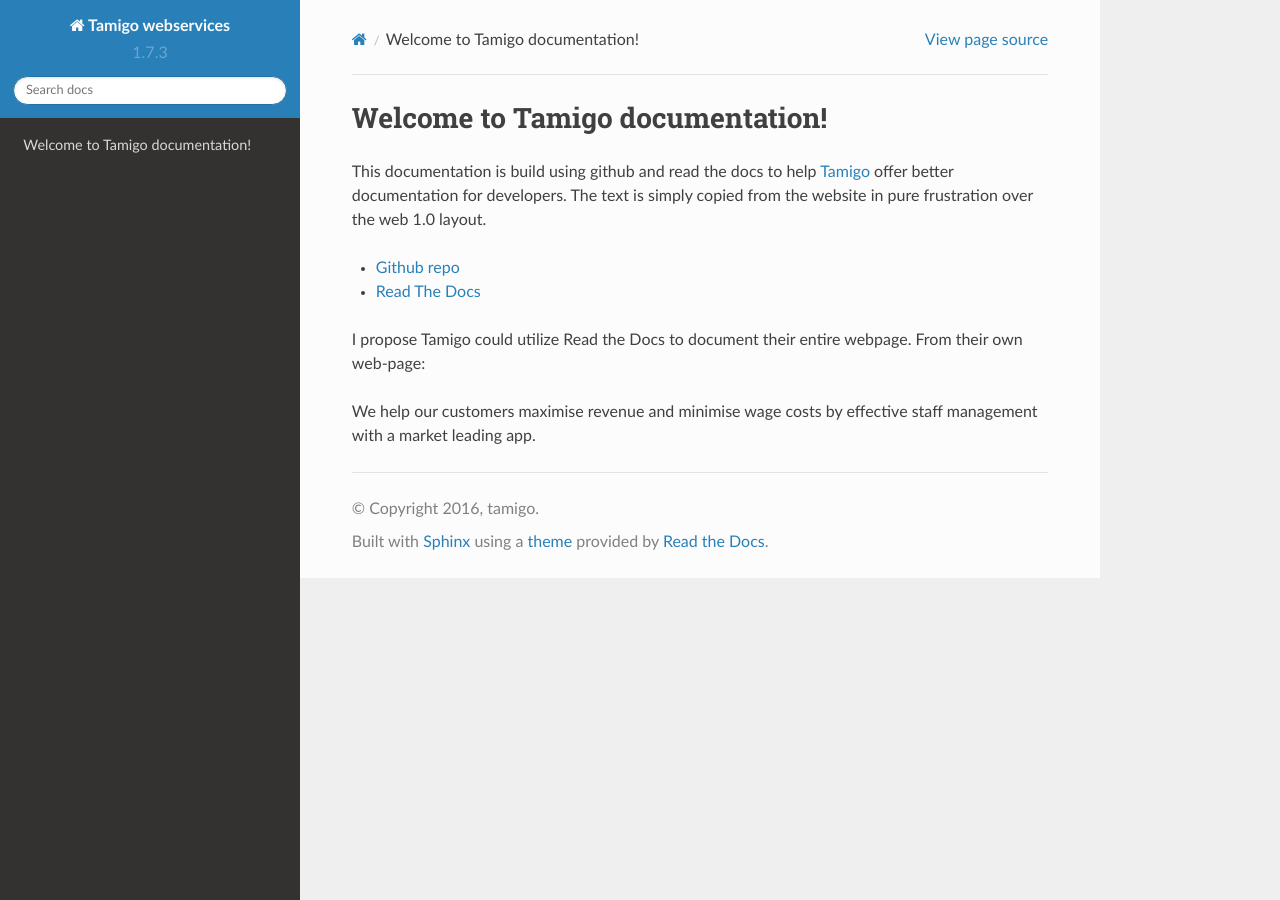
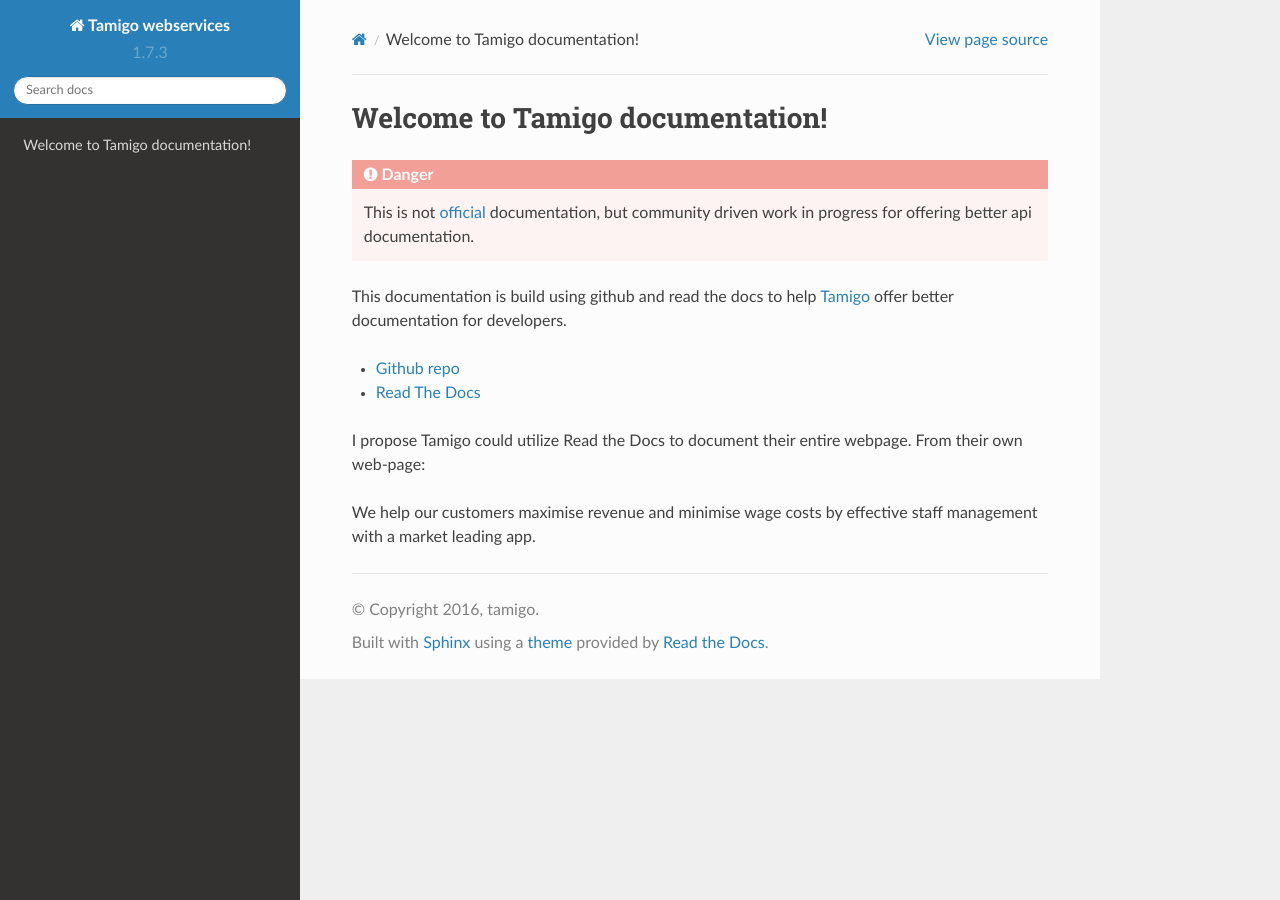
Before and after one commit to alexbjorlig/tamigo_docs, a Sphinx documentation site: the page built from docs/index.rst, in a window 1280 px wide. Built offline with Sphinx 7.4.7 and the Read the Docs theme 2.0.0, drawn with Linux system fonts in a browser that asks for light colours; pages that are not in the unit, such as notebooks, are missing from menus.

Commit message:
added warnings to inform users this is not official documentation

```diff
--- a/docs/index.rst
+++ b/docs/index.rst
@@ -6,7 +6,9 @@
 Welcome to Tamigo documentation!
 ==============================================
 
-This documentation is build using github and read the docs to help `Tamigo <http://tamigo.com>`_ offer better documentation for developers. The text is simply copied from the website in pure frustration over the web 1.0 layout.
+.. danger:: This is not `official <http://www.tamigo.dk/andet/api-dokumentation/>`_ documentation, but community driven work in progress for offering better api documentation.
+
+This documentation is build using github and read the docs to help `Tamigo <http://tamigo.com>`_ offer better documentation for developers.
 
 * `Github repo <https://github.com/dauledk/tamigo_docs>`_
 * `Read The Docs <https://readthedocs.org/>`_
@@ -18,6 +20,5 @@
 
 .. toctree::
     :maxdepth: 2
-    :hidden:
 
     api
```
